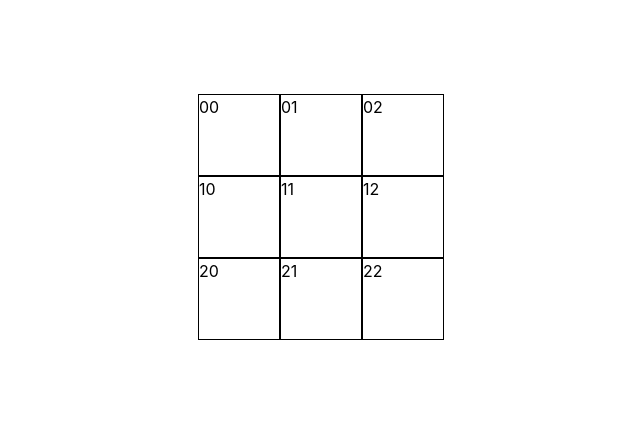
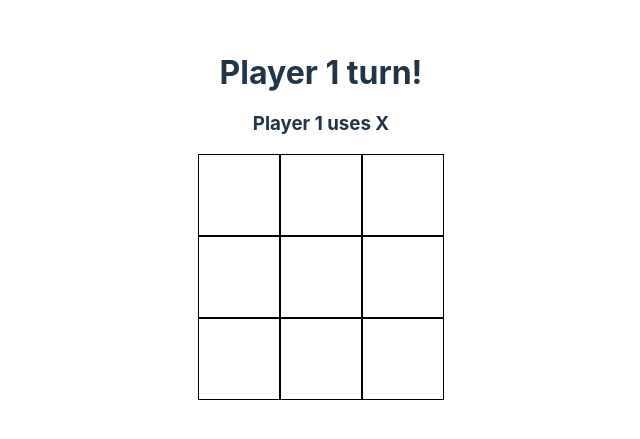
Before and after one commit to mwyywm/tictactoe, a React (Vite) app: page / in a window 1280 px wide. Shown: the part 183-622 px from the top of the page, without its empty margins (319-959 px from the left). Built offline with nearby package versions, Linux system fonts and the light colour scheme.

Commit message:
feat: click function
- Shows curr players turn and if they use X or O

```diff
--- a/src/App.tsx
+++ b/src/App.tsx
@@ -1,23 +1,47 @@
-import { useState } from "react";
+import React, { useState } from "react";
 import "./App.css";
 
 function App() {
-  const [count, setCount] = useState(0);
-  const [tiles, setTiles] = useState([
+  const [currPlayer, setCurrPlayer] = useState<1 | 2>(1);
+  const [tiles, setTiles] = useState<number[][] | undefined[][]>([
     [undefined, undefined, undefined],
     [undefined, undefined, undefined],
     [undefined, undefined, undefined],
   ]); // 2d Array
   // player 1 = X
   // player 2 = O
+
+  function handleClick(currPlayer: 1 | 2, row: number, col: number) {
+    if (tiles[row][col] !== undefined) return; // Only allows a single click per tile.
+    currPlayer === 1 ? setCurrPlayer(2) : setCurrPlayer(1); // change current player every click
+
+    // Set the index in tiles 2D array to the players number
+    setTiles((prev: number[][] | undefined[][]) => {
+      prev[row][col] = currPlayer;
+      return prev;
+    });
+  }
   return (
     <div className="App">
+      <h1>Player {currPlayer} turn!</h1>
+      <h3>
+        Player {currPlayer} uses {currPlayer === 1 ? "X" : "O"}
+      </h3>
       {tiles.map((row, rowIndex) => (
         <div className="container" key={rowIndex}>
           {row.map((_, colIndex) => (
-            <div className="tile" key={`${rowIndex}${colIndex}`}>
-              <p>{rowIndex}</p>
-              <p>{colIndex}</p>
+            <div
+              className="tile"
+              key={`${rowIndex}${colIndex}`}
+              onClick={() => handleClick(currPlayer, rowIndex, colIndex)}
+            >
+              <p>
+                {tiles[rowIndex][colIndex] === 1
+                  ? "X"
+                  : tiles[rowIndex][colIndex] === 2
+                  ? "O"
+                  : undefined}
+              </p>
             </div>
           ))}
         </div>
```
